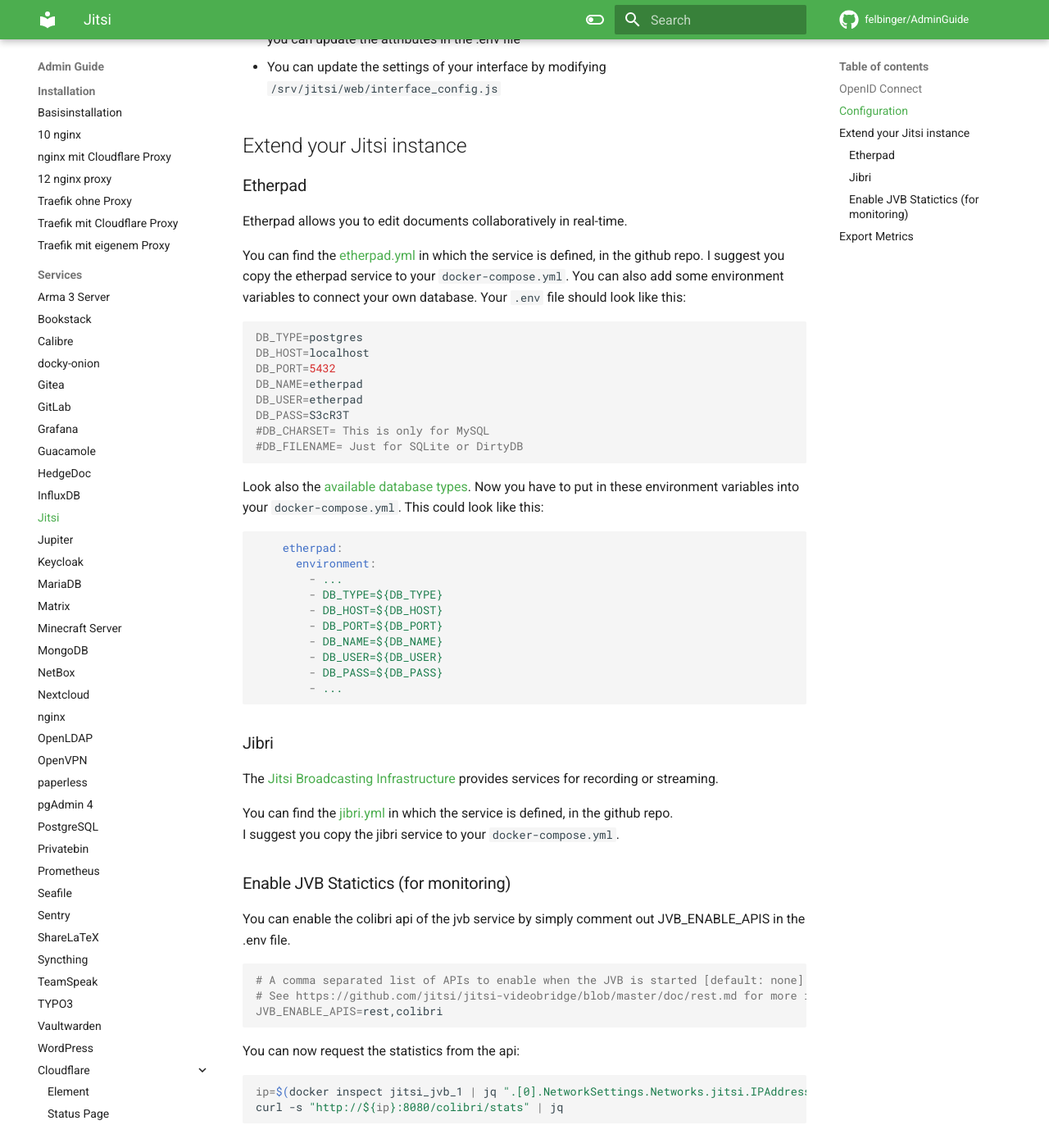
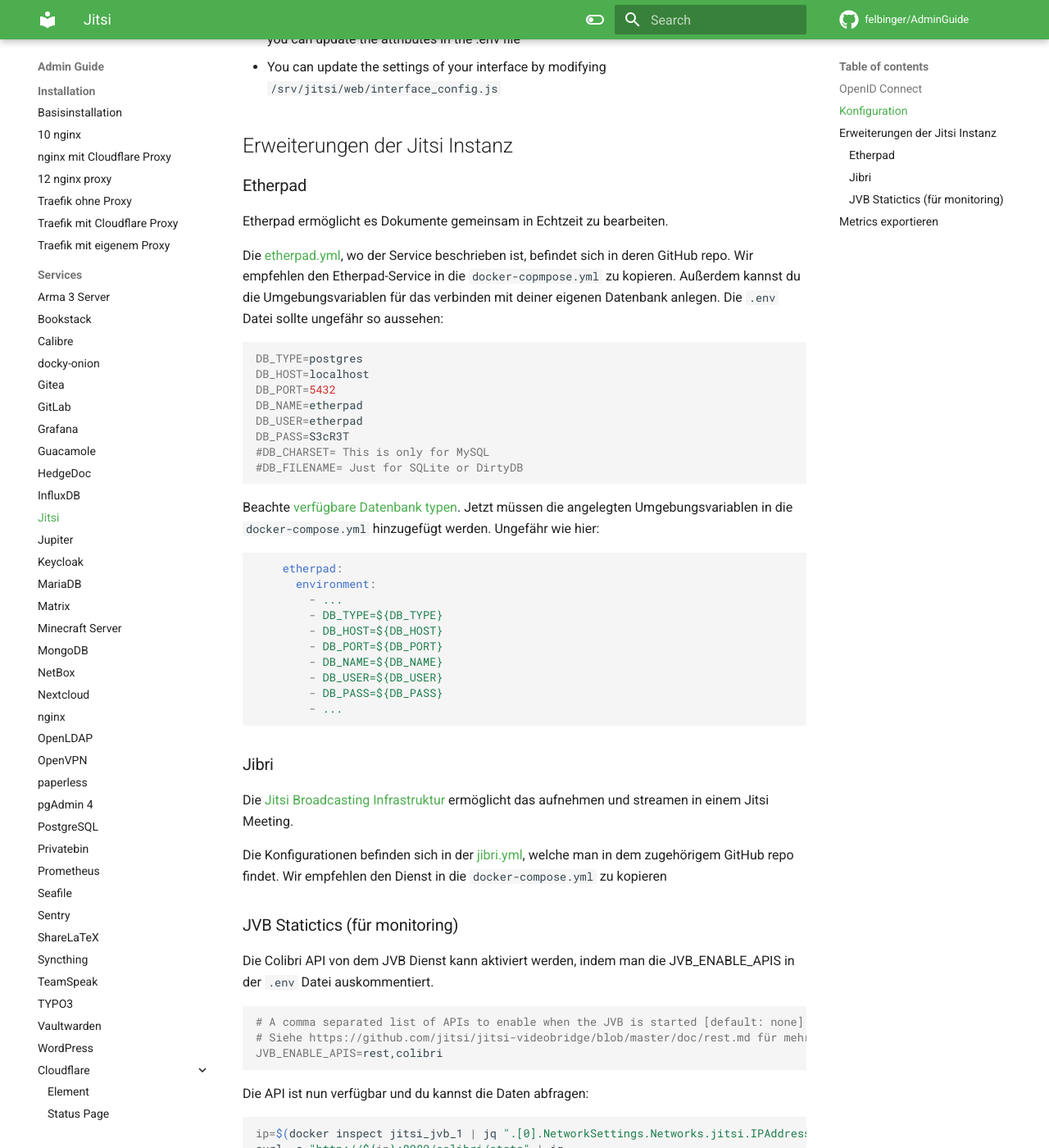
Before and after one commit to felbinger/AdminGuide, an MkDocs documentation site: the page built from docs/services/jitsi.md, in a window 1280 px wide and 1400 px high, scrolled down 1016 px. Shown: the whole window at 82% size. Built offline with MkDocs 1.6.1 and Material for MkDocs 9.7.7, drawn with Linux system fonts in a browser that asks for light colours; comment, search, counter and statistics services are not loaded; some of the changed text lies outside the part shown.

Commit message:
translated and improved language

````diff
--- a/docs/services/jitsi.md
+++ b/docs/services/jitsi.md
@@ -1,9 +1,10 @@
 # Jitsi
 
 !!! info ""
-	Due to the fact that the dockerized jitsi service is really painful, we suggest you use a separate virtual server for this.
-	We have setup scripts for [jitsi](https://github.com/secshellnet/docs/blob/main/scripts/jitsi.sh)
-	and [jitsi-oidc](https://github.com/secshellnet/docs/blob/main/scripts/jitsi-oidc.sh).
+	Dadurch, dass der dockerized Jitsi service nicht unbedingt sehr angenehm ist, empfehlen wir dafür einen separaten
+	virtuellen Server.
+	Hierfür haben wir folgende Skripte [jitsi](https://github.com/secshellnet/docs/blob/main/scripts/jitsi.sh)
+	und [jitsi-oidc](https://github.com/secshellnet/docs/blob/main/scripts/jitsi-oidc.sh).
 
 Bei Problemen den [official guide](https://jitsi.github.io/handbook/docs/devops-guide/devops-guide-docker) lesen.
 
@@ -35,7 +36,7 @@ Als Nächstes konfigurieren wir die `.env` Datei und richten die Port-Weiterleit
 ## OpenID Connect
 Siehe [github.com/MarcelCoding/jitsi-openid#docker-compose](https://github.com/MarcelCoding/jitsi-openid#docker-compose)
 
-## Configuration
+## Konfiguration
 Alle Konfigurationen werden in dem `/srv/jitsi` Ordner gespeichert:
 <ul>
   <li>
@@ -47,13 +48,15 @@ Alle Konfigurationen werden in dem `/srv/jitsi` Ordner gespeichert:
 </ul>
 
 
-## Extend your Jitsi instance
+## Erweiterungen der Jitsi Instanz
 ### Etherpad
-Etherpad allows you to edit documents collaboratively in real-time.
+Etherpad ermöglicht es Dokumente gemeinsam in Echtzeit zu bearbeiten.
 
-You can find the [etherpad.yml](https://github.com/jitsi/docker-jitsi-meet/blob/master/etherpad.yml) in which the service is defined, in the github repo.
-I suggest you copy the etherpad service to your `docker-compose.yml`.
-You can also add some environment variables to connect your own database. Your `.env` file should look like this:
+Die [etherpad.yml](https://github.com/jitsi/docker-jitsi-meet/blob/master/etherpad.yml), wo der Service beschrieben ist,
+befindet sich in deren GitHub repo.
+Wir empfehlen den Etherpad-Service in die `docker-copmpose.yml` zu kopieren.
+Außerdem kannst du die Umgebungsvariablen für das verbinden mit deiner eigenen Datenbank anlegen. Die `.env` Datei
+sollte ungefähr so aussehen:
 ```shell
 DB_TYPE=postgres
 DB_HOST=localhost
@@ -64,7 +67,8 @@ DB_PASS=S3cR3T
 #DB_CHARSET= This is only for MySQL
 #DB_FILENAME= Just for SQLite or DirtyDB
 ```
-Look also the [available database types](https://www.npmjs.com/package/ueberdb2). Now you have to put in these environment variables into your `docker-compose.yml`. This could look like this:
+Beachte [verfügbare Datenbank typen](https://www.npmjs.com/package/ueberdb2).
+Jetzt müssen die angelegten Umgebungsvariablen in die `docker-compose.yml` hinzugefügt werden. Ungefähr wie hier:
 ```yaml
     etherpad:
       environment:
@@ -79,27 +83,35 @@ Look also the [available database types](https://www.npmjs.com/package/ueberdb2)
 ```
 
 ### Jibri
-The [Jitsi Broadcasting Infrastructure](https://github.com/jitsi/jibri) provides services for recording or streaming.
+Die [Jitsi Broadcasting Infrastruktur](https://github.com/jitsi/jibri) ermöglicht das aufnehmen und streamen in einem
+Jitsi Meeting.
 
-You can find the [jibri.yml](https://github.com/jitsi/docker-jitsi-meet/blob/master/jibri.yml) in which the service is defined, in the github repo.
-I suggest you copy the jibri service to your `docker-compose.yml`.
+Die Konfigurationen befinden sich in der [jibri.yml](https://github.com/jitsi/docker-jitsi-meet/blob/master/jibri.yml),
+welche man in dem zugehörigem GitHub repo findet.
+Wir empfehlen den Dienst in die `docker-compose.yml` zu kopieren
 
-### Enable JVB Statictics (for monitoring)
-You can enable the colibri api of the jvb service by simply comment out JVB_ENABLE_APIS in the .env file.
+
+### JVB Statictics (für monitoring)
+
+Die Colibri API von dem JVB Dienst kann aktiviert werden, indem man die JVB_ENABLE_APIS in der `.env` Datei
+auskommentiert.
+
+
 ```shell
 # A comma separated list of APIs to enable when the JVB is started [default: none]
-# See https://github.com/jitsi/jitsi-videobridge/blob/master/doc/rest.md for more information
+# Siehe https://github.com/jitsi/jitsi-videobridge/blob/master/doc/rest.md für mehr Informationen
 JVB_ENABLE_APIS=rest,colibri
 ```
 
-You can now request the statistics from the api:
+Die API ist nun verfügbar und du kannst die Daten abfragen:
 ```shell
 ip=$(docker inspect jitsi_jvb_1 | jq ".[0].NetworkSettings.Networks.jitsi.IPAddress" | tr -d '"')
 curl -s "http://${ip}:8080/colibri/stats" | jq
 ```
 
-## Export Metrics
+## Metrics exportieren
 You can export the metrics by using a prometheus exporter:
+
 ```yaml
     jitsi2prometheus:
         image: ghcr.io/an2ic3/jitsi2prometheus
````
